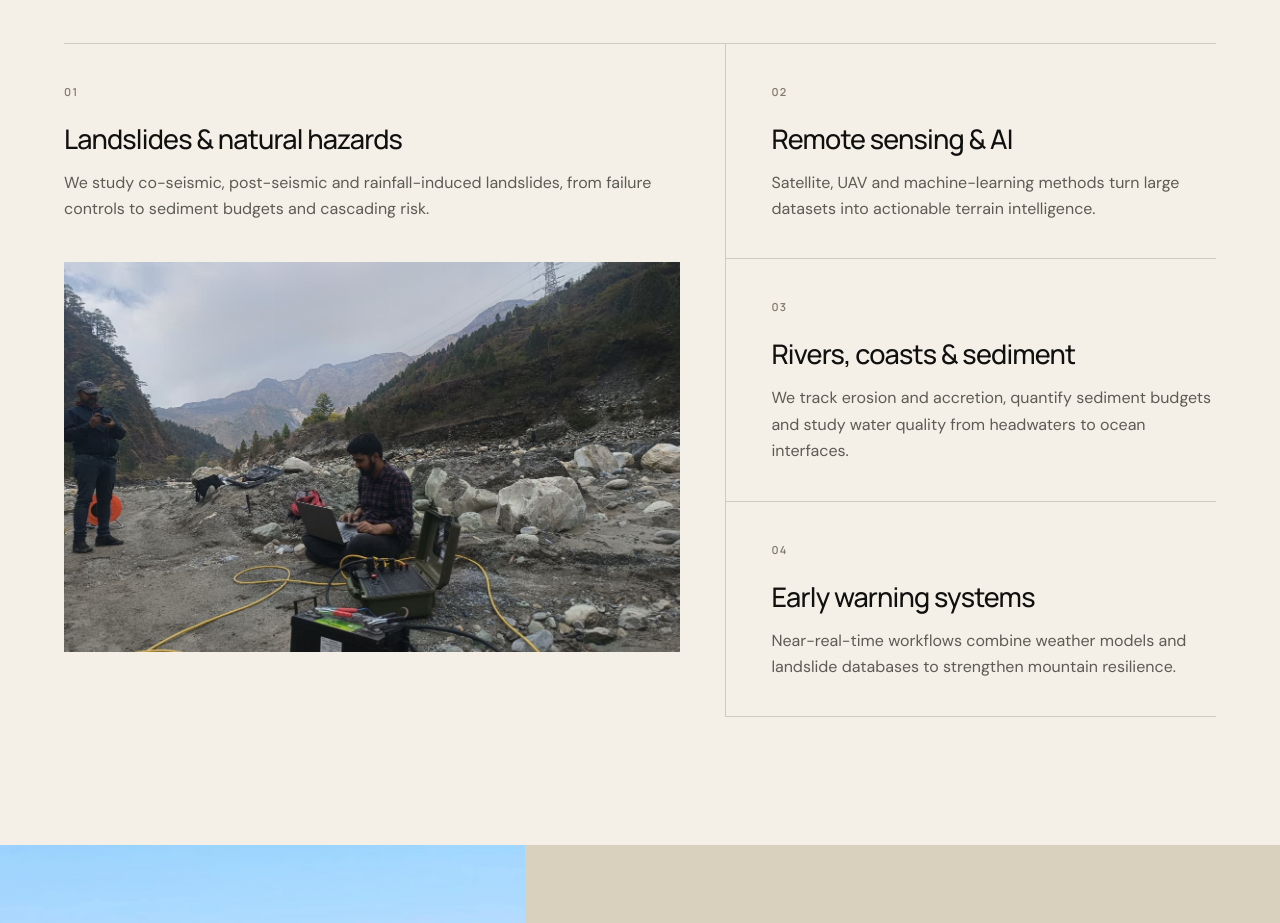
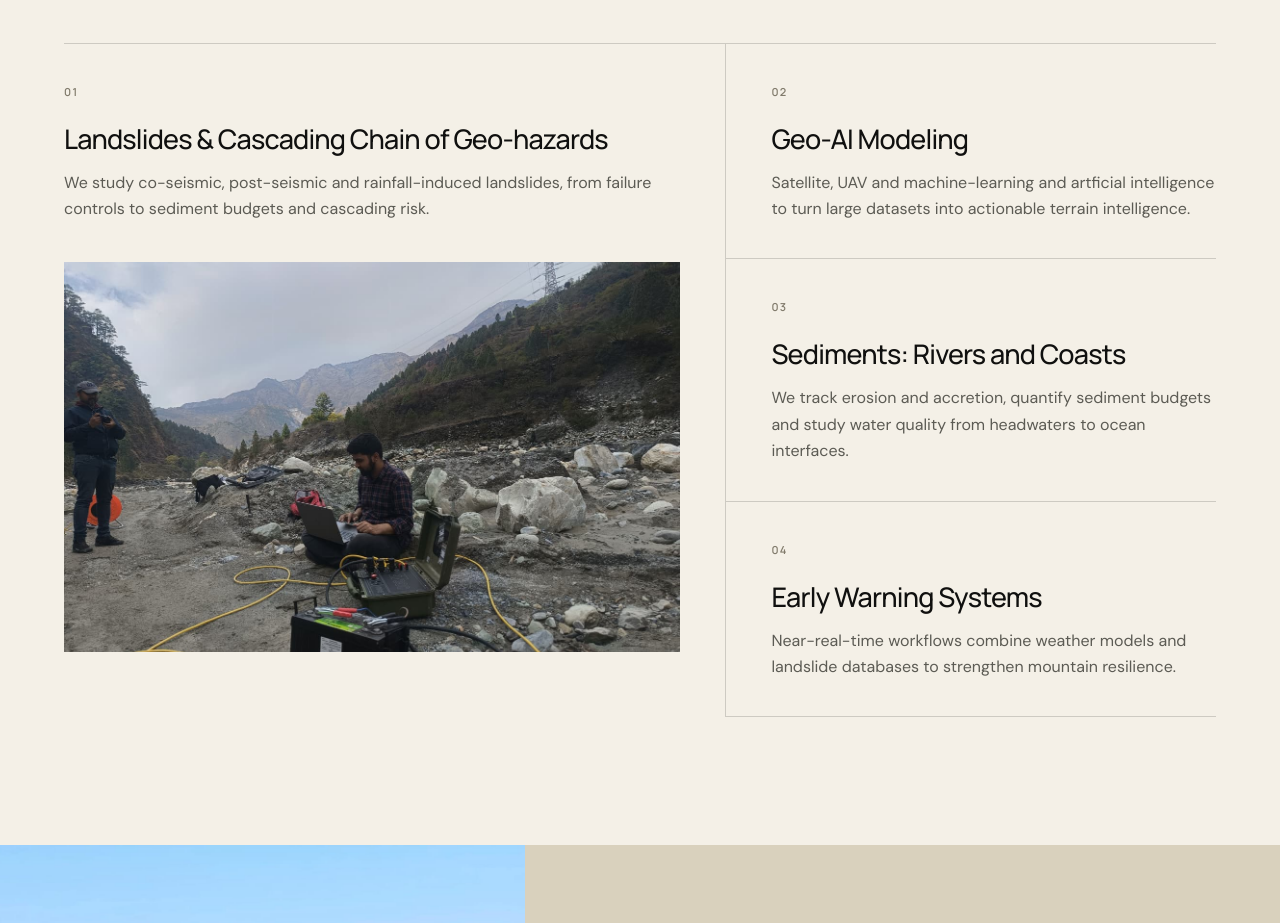
Before and after one commit to yunusapy/geom, a React (Vite) app: page / in a window 1280 px wide. Shown: the part 1320-2243 px from the top of the page. Built offline with nearby package versions, Linux system fonts and the light colour scheme.

Commit message:
Update App.jsx

```diff
--- a/src/App.jsx
+++ b/src/App.jsx
@@ -227,14 +227,14 @@ export function App() {
           <SectionHeading eyebrow="What we study" title="From Mountains to Rivers. From Data to Decisions." intro="From mountains to rivers, we investigate Earth's dynamic landscapes using field observations, remote sensing, geophysics and environmental analytics to build safer and more resilient communities." />
           <div className="research-grid">
             <article className="research-feature">
-              <span>01</span><h3>Landslides & natural hazards</h3>
+              <span>01</span><h3>Landslides & Cascading Chain of Geo-hazards</h3>
               <p>We study co-seismic, post-seismic and rainfall-induced landslides, from failure controls to sediment budgets and cascading risk.</p>
               <img src={asset("image22.jpg")} alt="Field survey of a landslide-affected river valley" />
             </article>
             <div className="research-stack">
-              <article><span>02</span><h3>Remote sensing & AI</h3><p>Satellite, UAV and machine-learning methods turn large datasets into actionable terrain intelligence.</p></article>
-              <article><span>03</span><h3>Rivers, coasts & sediment</h3><p>We track erosion and accretion, quantify sediment budgets and study water quality from headwaters to ocean interfaces.</p></article>
-              <article><span>04</span><h3>Early warning systems</h3><p>Near-real-time workflows combine weather models and landslide databases to strengthen mountain resilience.</p></article>
+              <article><span>02</span><h3>Geo-AI Modeling</h3><p>Satellite, UAV and machine-learning and artficial intelligence to turn large datasets into actionable terrain intelligence.</p></article>
+              <article><span>03</span><h3>Sediments: Rivers and Coasts </h3><p>We track erosion and accretion, quantify sediment budgets and study water quality from headwaters to ocean interfaces.</p></article>
+              <article><span>04</span><h3>Early Warning Systems</h3><p>Near-real-time workflows combine weather models and landslide databases to strengthen mountain resilience.</p></article>
             </div>
           </div>
         </section>
```
